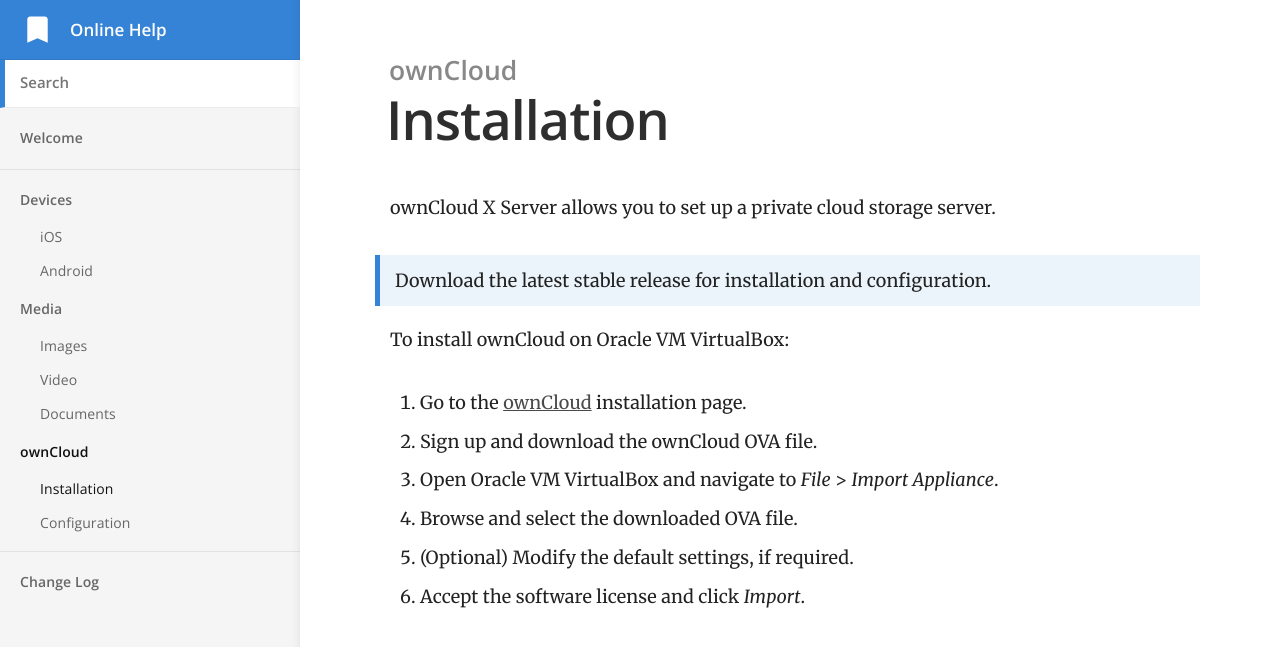
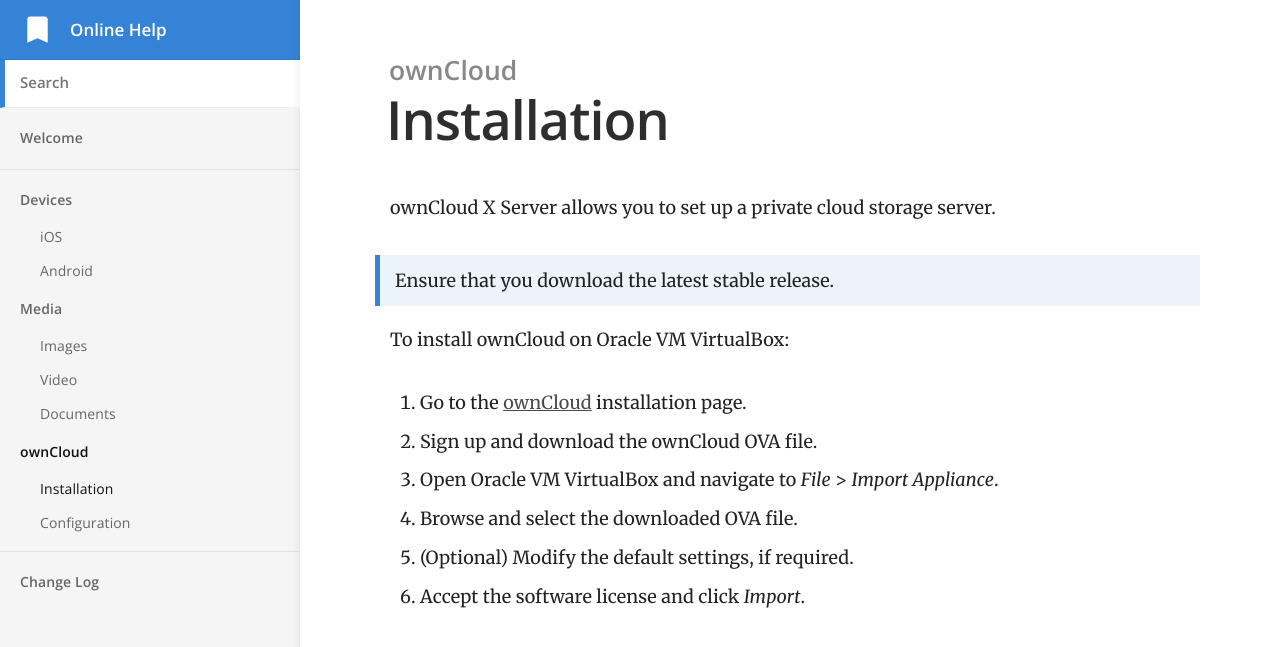
Before and after one commit to mrsauravs/onlinehelp, a Jekyll site: the page built from _docs/ownCloud/owncloudinstallation.md, in a window 1280 px wide. Shown: the top 647 px of the page. Built offline with Jekyll 4.4.1, drawn with Linux system fonts in a browser that asks for light colours.

Commit message:
Updated files

```diff
--- a/_docs/ownCloud/owncloudinstallation.md
+++ b/_docs/ownCloud/owncloudinstallation.md
@@ -6,7 +6,7 @@ order: 1
 
 ownCloud X Server allows you to set up a private cloud storage server.
 
-> Download the latest stable release for installation and configuration.
+> Ensure that you download the latest stable release.
 
 To install ownCloud on Oracle VM VirtualBox:
 
```
Also changed, not shown: _docs/ownCloud/owncloudconfiguration.md (+1 -1 lines).
